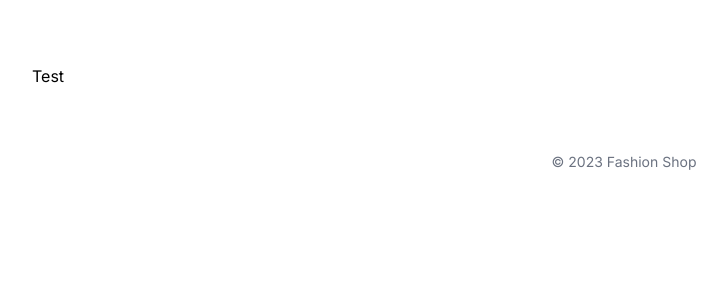
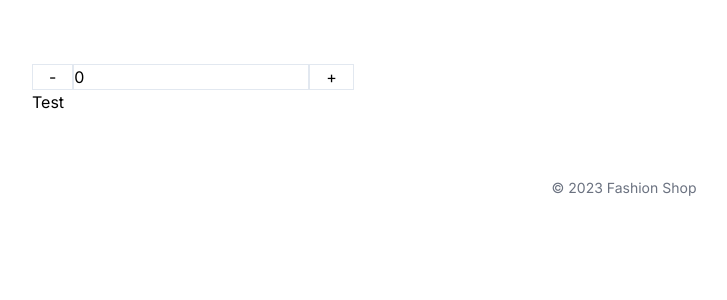
Before and after one commit to LukaszLewandowski91/Next-app, a Next.js app: page /product-1 in a window 1280 px wide. Shown: the top 300 px of the page, without its empty margins (16-743 px from the left). Built offline with nearby package versions, Linux system fonts and the light colour scheme.

Commit message:
add client component

```diff
--- a/src/app/product-1/page.tsx
+++ b/src/app/product-1/page.tsx
@@ -1,3 +1,10 @@
+import { ProductCounter } from "@/ui/atoms/ProductCounter";
+
 export default function pageProduct1() {
-  return <div>Test</div>;
+  return (
+    <div>
+      <ProductCounter />
+      Test
+    </div>
+  );
 }
--- /dev/null
+++ b/src/ui/atoms/ProductCounter.tsx
@@ -0,0 +1,23 @@
+"use client";
+import { useState } from "react";
+
+export const ProductCounter = () => {
+  const [count, setCount] = useState(0);
+  return (
+    <div>
+      <button
+        className="border border-slate-200 px-4"
+        onClick={() => setCount((count) => count - 1)}
+      >
+        -
+      </button>
+      <input className="border border-slate-200" readOnly value={count} />
+      <button
+        className="border border-slate-200 px-4"
+        onClick={() => setCount((count) => count + 1)}
+      >
+        +
+      </button>
+    </div>
+  );
+};
```
